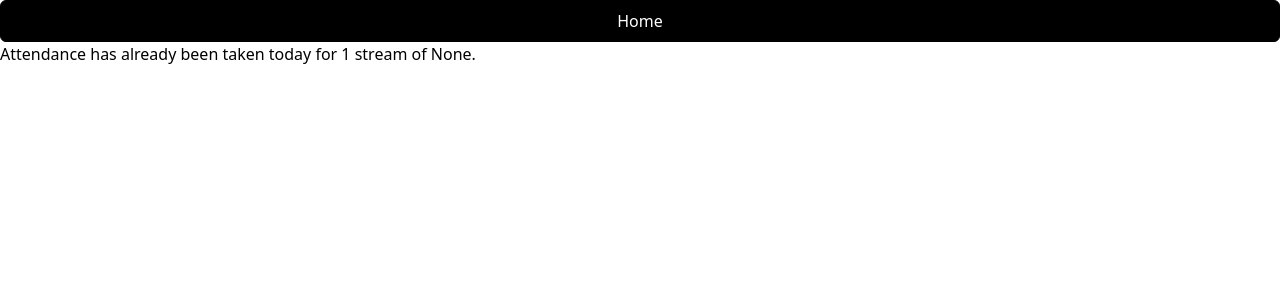
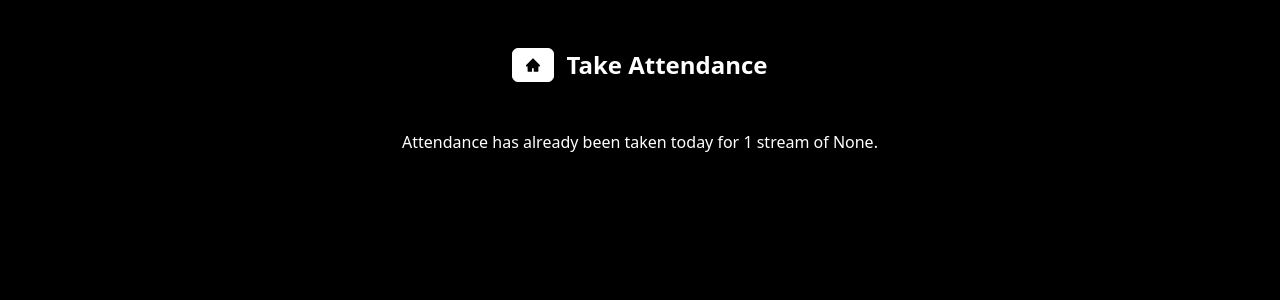
Before and after one commit to localrice/dalton-attendance, a Flask app: page /attendance/stream/1 in a window 1280 px wide. Shown: the top 300 px of the page. Run offline with Flask 3, Linux system fonts and the light colour scheme; a database or web service that is not in the repository returns one stand-in record (values such as "Sample title"); data that the repository does not hold is empty; style sheets or scripts are compiled from the project's sources.

Commit message:
stylise: stream_attendace page

```diff
--- a/templates/stream_attendance.html
+++ b/templates/stream_attendance.html
@@ -1,37 +1,66 @@
 <!DOCTYPE html>
-<html>
+<html lang="en" class="dark">
   <head>
     <title>attendance</title>
     <link rel="stylesheet" href="/static/output.css" />
     <meta name="viewport" content="width=device-width, initial-scale=1" />
   </head>
-  <body>
-    <nav>
-      <div class="button">
-        <a href="/">Home</a>
+  <body class="bg-gray-100 dark:bg-black">
+    <nav class="w-full py-12">
+      <div class="flex gap-3 mx-auto w-fit h-full items-center justify-center">
+        <a href="/" class="button w-fit button-remove-shadow rounded-md">
+          <button href="/">{% include("icons/icon_home.html") %}</button>
+        </a>
+        <span
+          ><p class="font-sans font-bold text-2xl text-black dark:text-white">
+            Take Attendance
+          </p></span
+        >
       </div>
     </nav>
-    <div>
+    <div class="w-full flex flex-col items-center">
       {% if attendance_taken_or_not %}
-      <div><p>Attendance has already been taken today for {{stream_name}} stream of {{stream_class}}.</p></div>
+      <div>
+        <p class="text-black dark:text-white">
+          Attendance has already been taken today for {{ stream_name }} stream
+          of {{stream_class}}.
+        </p>
+      </div>
       {% else %}
-      <form method="POST">
-        {% for key, value in student_info.items() %}
-        <div>
-          <label>
-            {{ roll_number_from_id(key) }}<input
+
+      <form method="POST" class="">
+        <div class="grid grid-cols-AttendanceGrid gap-y-3">
+          {% for key, value in student_info.items() %}
+
+          <span class="flex justify-end grid-bg-common rounded-l-md"
+            ><p class="font-mono font-light text-gray-700 dark:text-gray-200">
+              {{ roll_number_from_id(key) }}
+            </p></span
+          >
+
+          <span class="grid-bg-common px-5">
+            <input
               type="checkbox"
-              name="{{ key }}"
+              class="rounded-3xl scale-110 accent-green-400 dark:accent-green-500"
+              name="{{ key
+              }}"
               value="{{ value }}" />
-            {{ value }}
-          </label>
+          </span>
+
+          <span class="flex items-center grid-bg-common rounded-r-md"
+            ><p
+              class="text-gray-900 tracking-wide dark:text-white font-sans text-lg font-semibold leading-none">
+              {{ value }}
+            </p></span
+          >
+
+          {% endfor %}
         </div>
-        {% endfor %}
-
-        <button type="submit">Submit</button>
+        <div class="py-6">
+          <button type="submit" class="button">Submit</button>
+        </div>
       </form>
       {% endif %}
     </div>
-
   </body>
 </html>
```
